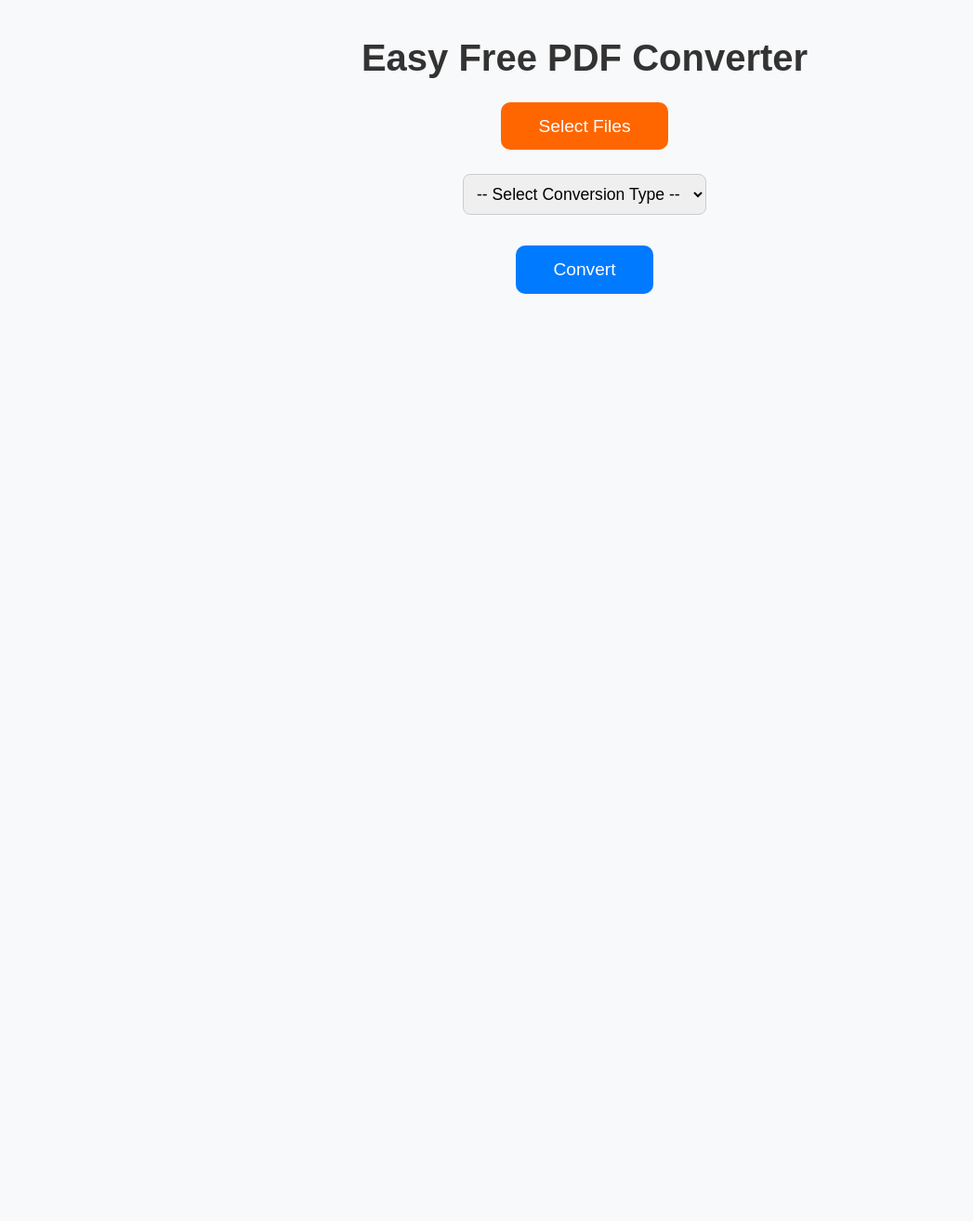
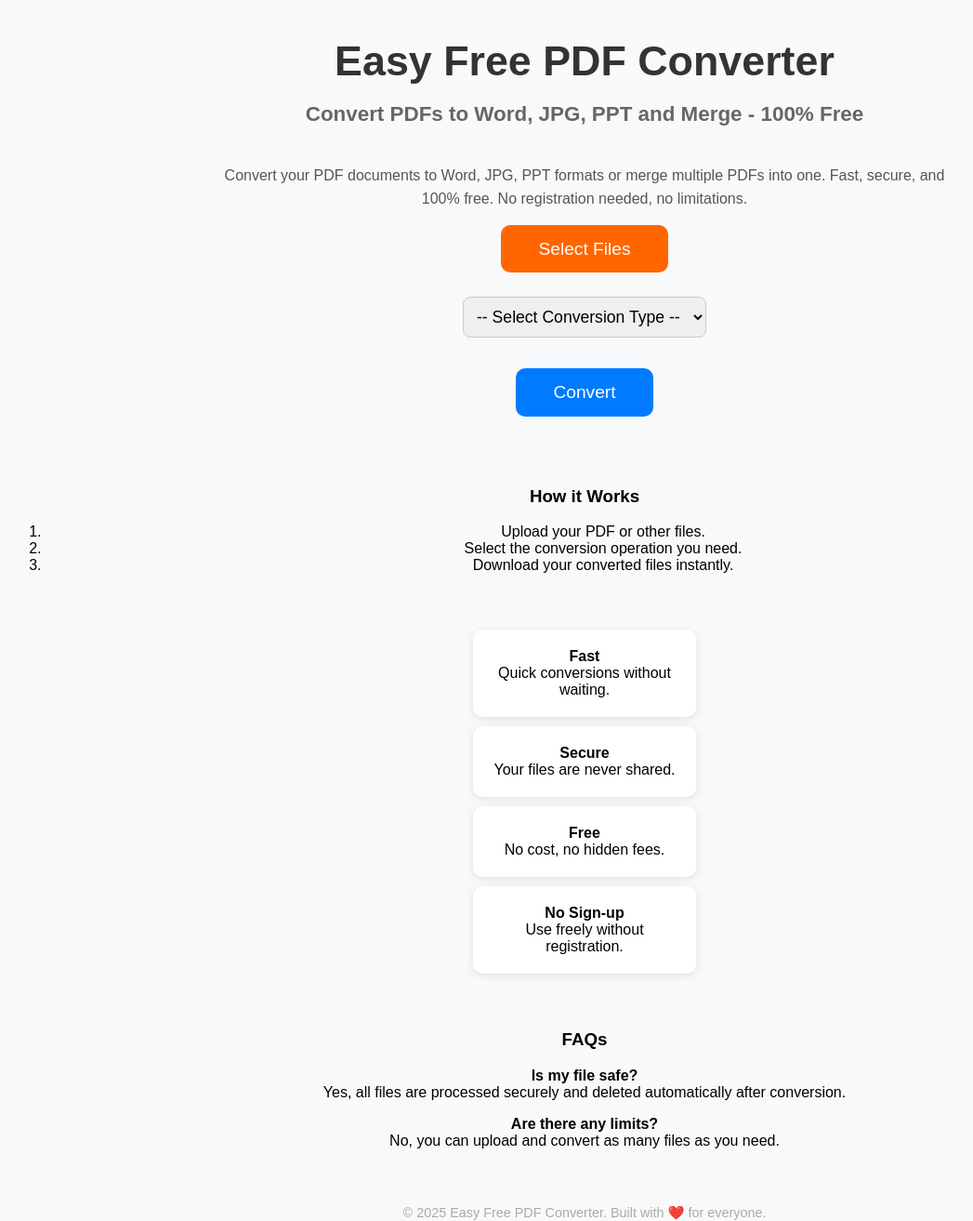
Before and after one commit to guojiajiajia1988/pdf_converter, a Flask app: page / in a window 1280 px wide. Shown: the whole page at 93% size, without its empty margins (11-1058 px from the left). Before the commit the page ends 316 px from the top, so only its background shows below. Run offline with Flask 3, Linux system fonts and the light colour scheme.

Commit message:
Update upload.html

```diff
--- a/templates/upload.html
+++ b/templates/upload.html
@@ -3,8 +3,8 @@
 <head>
     <meta charset="UTF-8">
     <meta name="viewport" content="width=device-width, initial-scale=1.0">
-    <title>Easy Free PDF Converter</title>
-    <meta name="description" content="Convert PDF to Word, JPG, PPT, and merge PDFs easily and securely. 100% Free.">
+    <title>Free Online PDF Converter - Easy & Fast</title>
+    <meta name="description" content="Convert PDF to Word, Word to PDF, JPG to PDF, PPT to PDF, and merge multiple PDFs easily and securely. 100% Free and No registration required.">
     <link rel="icon" href="/static/favicon.ico" type="image/x-icon">
     <style>
         body {
@@ -18,11 +18,25 @@
             margin-top: 40px;
         }
         h1 {
-            font-size: 2.5rem;
+            font-size: 2.8rem;
             color: #333;
+            margin-bottom: 10px;
+        }
+        h2 {
+            font-size: 1.4rem;
+            color: #666;
+            margin-bottom: 40px;
+        }
+        .intro {
+            margin: 20px auto;
+            max-width: 800px;
+            font-size: 1rem;
+            color: #555;
+            line-height: 1.6;
+            padding: 0 20px;
         }
         .upload-section {
-            margin-top: 40px;
+            margin-top: 30px;
         }
         .btn-upload, .btn-convert {
             padding: 15px 40px;
@@ -40,7 +54,7 @@
             background-color: #007bff;
             color: white;
         }
-        .uploaded-files, .progress, .download-link, .rocket {
+        .uploaded-files {
             margin-top: 20px;
             font-size: 1rem;
             color: #555;
@@ -52,8 +66,25 @@
             border-radius: 8px;
             border: 1px solid #ccc;
         }
+        .progress-bar {
+            width: 60%;
+            background: #e0e0e0;
+            border-radius: 20px;
+            margin: 20px auto;
+            overflow: hidden;
+            display: none;
+        }
+        .progress-bar-fill {
+            height: 20px;
+            background: linear-gradient(to right, #ff6600, #ff0000);
+            width: 0%;
+            border-radius: 20px;
+            transition: width 0.3s;
+        }
         .rocket {
             font-size: 3rem;
+            margin-top: 10px;
+            display: none;
             animation: launch 2s ease forwards;
             color: red;
         }
@@ -62,13 +93,40 @@
             50% { transform: translateY(-20px) scale(1.2); }
             100% { transform: translateY(-40px) scale(1); }
         }
+        .download-link {
+            margin-top: 20px;
+            font-size: 1.2rem;
+            font-weight: bold;
+            color: red;
+        }
+        .how-it-works, .advantages, .faq, footer {
+            margin-top: 60px;
+            padding: 0 20px;
+        }
+        .advantage {
+            background-color: white;
+            padding: 20px;
+            border-radius: 10px;
+            box-shadow: 0 2px 8px rgba(0,0,0,0.1);
+            width: 200px;
+            margin: 10px auto;
+        }
+        footer {
+            font-size: 0.9rem;
+            color: #aaa;
+        }
     </style>
 </head>
 <body>
 
 <header>
     <h1><b>Easy Free PDF Converter</b></h1>
+    <h2>Convert PDFs to Word, JPG, PPT and Merge - 100% Free</h2>
 </header>
+
+<div class="intro">
+    Convert your PDF documents to Word, JPG, PPT formats or merge multiple PDFs into one. Fast, secure, and 100% free. No registration needed, no limitations.
+</div>
 
 <form id="upload-form" action="/upload" method="post" enctype="multipart/form-data" class="upload-section">
     <label for="file-upload" class="btn-upload">Select Files</label>
@@ -91,9 +149,47 @@
     <button type="button" class="btn-convert" onclick="submitForm()">Convert</button>
 </form>
 
-    <div id="progress" class="progress" style="display:none;">Converting... Please wait ⏳</div>
-    <div id="rocket" class="rocket" style="display:none;">🚀🔥</div>
+<div class="progress-bar" id="progress-bar">
+    <div class="progress-bar-fill" id="progress-bar-fill"></div>
+</div>
+
+<div id="rocket" class="rocket">🚀🔥</div>
+
 <div id="download-link" class="download-link"></div>
+
+<div class="how-it-works">
+    <h3>How it Works</h3>
+    <ol>
+        <li>Upload your PDF or other files.</li>
+        <li>Select the conversion operation you need.</li>
+        <li>Download your converted files instantly.</li>
+    </ol>
+</div>
+
+<div class="advantages">
+    <div class="advantage">
+        <b>Fast</b><br>Quick conversions without waiting.
+    </div>
+    <div class="advantage">
+        <b>Secure</b><br>Your files are never shared.
+    </div>
+    <div class="advantage">
+        <b>Free</b><br>No cost, no hidden fees.
+    </div>
+    <div class="advantage">
+        <b>No Sign-up</b><br>Use freely without registration.
+    </div>
+</div>
+
+<div class="faq">
+    <h3>FAQs</h3>
+    <p><b>Is my file safe?</b><br>Yes, all files are processed securely and deleted automatically after conversion.</p>
+    <p><b>Are there any limits?</b><br>No, you can upload and convert as many files as you need.</p>
+</div>
+
+<footer>
+    © 2025 Easy Free PDF Converter. Built with ❤️ for everyone.
+</footer>
 
 <script>
 function showFileNames() {
@@ -107,30 +203,38 @@
 
 function submitForm() {
     const form = document.getElementById('upload-form');
-            const progress = document.getElementById('progress');
+    const progressBar = document.getElementById('progress-bar');
+    const progressFill = document.getElementById('progress-bar-fill');
     const rocket = document.getElementById('rocket');
     const downloadLink = document.getElementById('download-link');
 
-            progress.style.display = 'block';
+    progressBar.style.display = 'block';
     rocket.style.display = 'none';
     downloadLink.innerHTML = '';
 
-            const formData = new FormData(form);
-
+    let width = 0;
+    const interval = setInterval(() => {
+        if (width >= 100) {
+            clearInterval(interval);
             fetch('/upload', {
                 method: 'POST',
-                body: formData
+                body: new FormData(form)
             })
             .then(response => response.blob())
             .then(blob => {
-                progress.style.display = 'none';
+                progressBar.style.display = 'none';
                 rocket.style.display = 'block';
                 const url = window.URL.createObjectURL(blob);
-                downloadLink.innerHTML = `<a href="${url}" download="converted_files.zip" style="color: red; font-weight: bold; font-size: 1.2rem;">⬇️ Download Your Files</a>`;
+                downloadLink.innerHTML = `<a href="${url}" download="converted_files.zip">⬇️ Download Your Files</a>`;
             })
             .catch(error => {
-                progress.innerHTML = 'Error occurred. Please try again.';
+                downloadLink.innerHTML = 'Error occurred. Please try again.';
             });
+        } else {
+            width += 2;
+            progressFill.style.width = width + '%';
+        }
+    }, 100);
 }
 </script>
 
```
Lines whose indentation alone changed are shown as unchanged.
